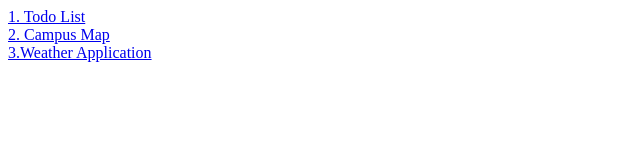
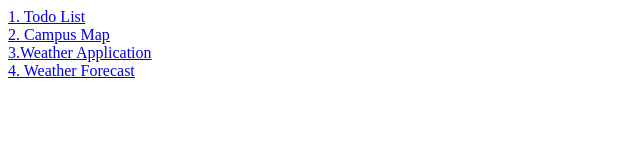
Before and after one commit to Fayemariel/it24a, a plain HTML site: page index.html in a window 1280 px wide. Shown: the whole page, without its empty margins (0-640 px from the left). Drawn offline with Linux system fonts and the light colour scheme.

Commit message:
added weather forcast to index.html

```diff
--- a/index.html
+++ b/index.html
@@ -11,6 +11,7 @@
 <a href="campus-map.html">2. Campus Map</a>
 <br>
 <a href="weather-app.html">3.Weather Application</a>
-
+<br>
+<a href="weather-forecast.html">4. Weather Forecast</a>
 </body>
 </html>
```
